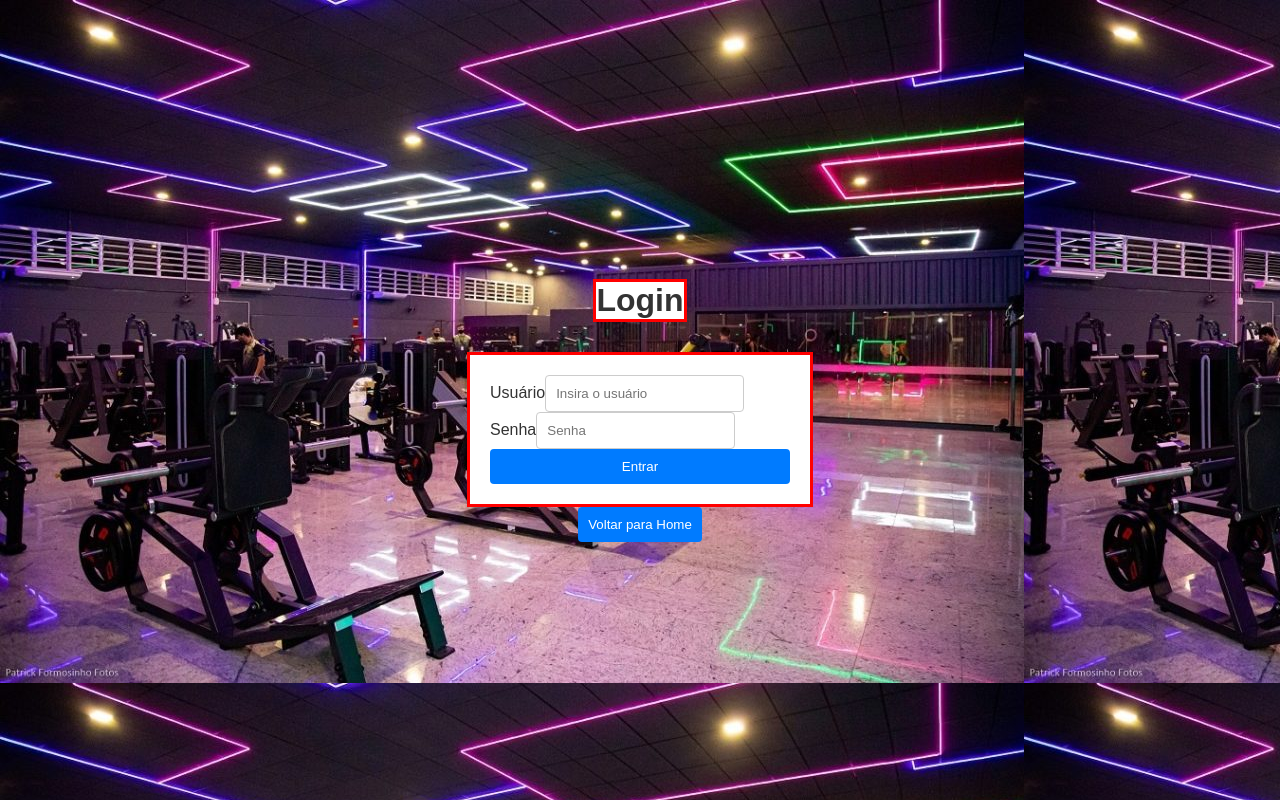
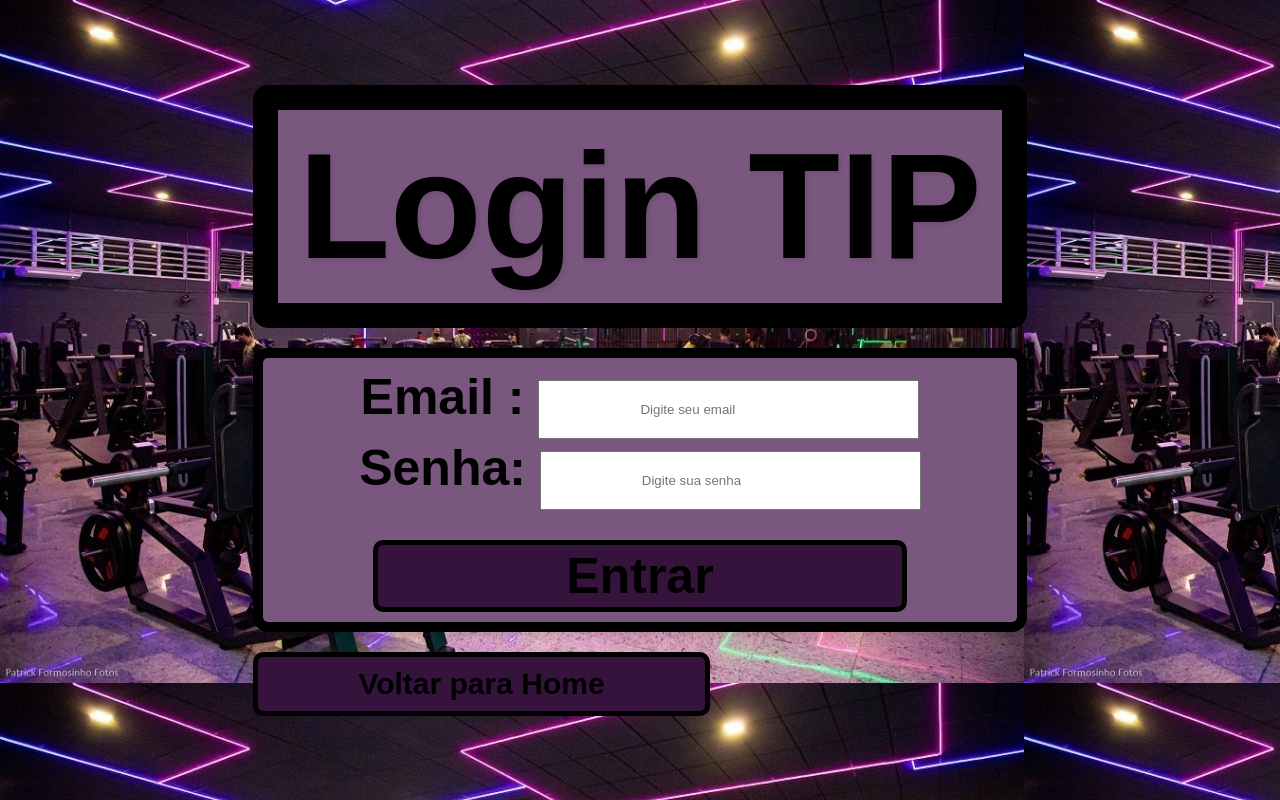
Before and after one commit to Alex891329/academia, a React (Create React App) app in the folder minha-academia/: page /login in a window 1280 px wide. Built offline with nearby package versions, Linux system fonts and the light colour scheme.

Commit message:
atualizaçao

```diff
--- a/minha-academia/src/componentes/Home.css
+++ b/minha-academia/src/componentes/Home.css
@@ -1,69 +1,26 @@
-/* Estilos gerais */
-body {
-  font-family: Arial, sans-serif;
-  background-color: #f4f4f4;
-  color: #333;
-  background-image: url('./acad.jpg');
+.custom-card {
+
+  display: flex;
+  flex-direction: column;
+  align-items: center;
+  justify-content: center;
+  background-color: #7a577e;
+  padding: 10px 20px;
+  border: 20px solid #000000;
+  border-radius: 15px;
+  font-size: 50px;
+  color: #000000;
+  margin-top: 250px;
+  margin-bottom: 10px;
+  text-shadow: 2px 2px 4px rgba(0, 0, 0, 0.1);
 }
 
-/* Estilos para a Navbar */
-.Navbar {
-  background-color: #333;
-  color: white;
+.custom-card-wide {
+  width: 50rem;
+  font-size: 20px;
+  color: #000000;
+  background-color: #7a577e;
+  padding: 10px 20px;
+  border: 25px solid #000000;
+  border-radius: 15px;
 }
-
-.Navbar.Brand {
-  color: #ff6347;
-}
-
-/* Estilos para os Cards */
-.Card {
-  box-shadow: 0 4px 8px 0 rgba(0,0,0,0.2);
-  transition: 0.3s;
-  border-radius: 5px;
-}
-
-.Card:hover {
-  box-shadow: 0 8px 16px 0 rgba(0,0,0,0.2);
-}
-
-.Card.Body {
-  padding: 2px 16px;
-}
-
-.Card.Title {
-  color: #ff6347;
-}
-
-/* Estilos para o Container */
-.Container {
-  display: flex;
-  justify-content: center;
-  align-items: center;
-  height: 100vh;
-}
-
-/* Estilos para o botão */
-.Button {
-  background-color: #ff6347;
-  color: white;
-  border: none;
-  padding: 15px 32px;
-  text-align: center;
-  text-decoration: none;
-  display: inline-block;
-  font-size: 16px;
-  margin: 4px 2px;
-  transition-duration: 0.4s;
-  cursor: pointer;
-}
-
-.Button:hover {
-  background-color: white;
-  color: black;
-}
-
-
-.custom-font {
-  font-family: 'Roboto', sans-serif;
-}
--- a/minha-academia/src/componentes/Home.js
+++ b/minha-academia/src/componentes/Home.js
@@ -6,22 +6,21 @@ import "./Home.css";
 function Home() {
   return (
     <>
-      <Container className="p-3 bg-light rounded-3" style={{ marginTop: '30px' }}>
-        <Card style={{ width: '30rem', backgroundColor: 'white', border: '3px solid red' }}>
+      <Container className="p-3 bg-light rounded-3 mt-3">
+        <Card className="custom-card">
           <Card.Body>
-            <Card.Title><strong>Bem-vindo ao Administrador de Academia V1.0</strong></Card.Title>
-            <Card.Text>Gerenciando sua academia com eficiência e simplicidade.</Card.Text>
+            <Card.Title><strong>Bem-vindo a TIP </strong></Card.Title>
+
           </Card.Body>
         </Card>
       </Container>
 
-
-      <Container className="custom-font"  style={{ marginTop: '30px', display: 'flex', flexDirection: 'column', alignItems: 'center' }}>
-        <Card style={{ width: '50rem', backgroundColor: 'white', border: '3px solid red' }}>
+      <Container className="custom-font mt-3 d-flex flex-column align-items-center">
+        <Card className="custom-card-wide">
           <Card.Body>
             <Card.Title><strong>Descrição do Projeto</strong></Card.Title>
             <Card.Text>
-              O <strong>Gerenciador de Academia Funcional Fitness</strong> é uma aplicação web desenvolvida para facilitar a gestão de academias, oferecendo uma solução completa para o controle de alunos, matrículas, agendamentos de aulas e acompanhamento de medidas corporais.
+              O <strong>Gerenciador de Academia TIP</strong> é uma aplicação web desenvolvida para facilitar a gestão de academias, oferecendo uma solução completa para o controle de alunos, matrículas, agendamentos de aulas e acompanhamento de medidas corporais.
             </Card.Text>
             <Card.Text>
               <strong>Funcionalidades Principais:</strong>
@@ -47,9 +46,8 @@ function Home() {
             </Card.Text>
           </Card.Body>
           <Link to="/login">
-              <Button variant="primary">Realizar Login</Button>
-            </Link>
-
+            <Button variant="primary" className="login-button">Realizar Login</Button>
+          </Link>
         </Card>
       </Container>
     </>
--- a/minha-academia/src/componentes/Login.css
+++ b/minha-academia/src/componentes/Login.css
@@ -1,41 +1,68 @@
-.container-sm {
+body {
+  font-family: 'Arial', sans-serif;
+  background-color: #e9ecef;
+  margin: 0;
+  padding: 0;
   display: flex;
-    flex-direction: column;
+  justify-content: center;
   align-items: center;
-    justify-content: center;
   height: 100vh;
 }
 
-  .mb-3.row {
-    width: 300px;
+
+.login-title {
   margin-bottom: 20px;
+  margin-top: 10px;
+  padding: 10px 20px;
+  background: #7a577e;
+  border: 25px solid #000000;
+  border-radius: 15px;
+  font-size: 150px;
+  color: #000000;
+  text-shadow: 2px 2px 4px rgba(0, 0, 0, 0.1);
 }
 
-  .col-sm-10 {
-    padding: 10px;
+.login-card {
+  margin-bottom: 20px;
+  padding: 10px 20px;
+  background: #7a577e;
+  border: 10px solid #000000;
+  font-size: 50px;
+  color: #000000;
+  border-radius: 15px;
+  box-shadow: 0 4px 8px rgba(0, 0, 0, 0.1);
+  font-weight: bold;
+  text-align: center;
 }
 
-  .form-control-plaintext {
-    border: none;
-    outline: none;
+.login-card .form-control {
+  margin-bottom: 0px;
+  padding: 20px 100px;
 }
 
-  .form-control {
-    border: 1px solid #ccc;
-    border-radius: 4px;
-    padding: 10px;
+.login-button {
+  width: 75%;
+  margin-top: 30px;
+  background-color: #35133d;
+  font-size: 50px;
+  font-weight: bold;
+  border: 5px solid #000000;
+  border-radius: 10px;
+  padding: 2px 100px;
+
 }
 
-  button {
-    width: 100%;
-    padding: 10px;
-    background-color: #007bff;
-    color: white;
-    border: none;
-    border-radius: 4px;
-    cursor: pointer;
+.back-button {
+  margin-bottom: 10px;
+  background-color: #35133d;
+  text-decoration: none;
+  padding: 10px 100px;
+  font-size: 30px;
+  font-weight: bold;
+  border: 5px solid #000000;
+  border-radius: 10px;
 }
 
-  button:hover {
-    background-color: #0056b3;
+.back-button:hover {
+  text-decoration: underline;
 }
--- a/minha-academia/src/componentes/Login.js
+++ b/minha-academia/src/componentes/Login.js
@@ -1,10 +1,6 @@
-import { useNavigate } from 'react-router-dom';
 import React, { useState } from 'react';
-import { Link } from 'react-router-dom';
-import Button from 'react-bootstrap/Button';
-import Form from 'react-bootstrap/Form';
-import Container from 'react-bootstrap/Container';
-import Card from 'react-bootstrap/Card';
+import { useNavigate, Link } from 'react-router-dom';
+import { Button, Form, Container, Card } from 'react-bootstrap';
 import axios from 'axios';
 import './Login.css';
 
@@ -17,10 +13,7 @@ function Login() {
     event.preventDefault();
 
     try {
-      const response = await axios.post('http://localhost:3000/login', {
-        email,
-        senha,
-      });
+      const response = await axios.post('http://localhost:3000/login', { email, senha });
 
       if (response.data.message === 'Login realizado com sucesso') {
         navigate('/dashboard');
@@ -33,26 +26,39 @@ function Login() {
   };
 
   return (
-    <Container style={{ display: 'flex', flexDirection: 'column', alignItems: 'center', justifyContent: 'center', height: '100vh' }}>
-      <h1 style={{ marginBottom: '30px', background: 'white', border: '3px solid red' }}>Login</h1>
-      <Card style={{ width: '300px', padding: '20px', background: 'white', border: '3px solid red' }}>
+    <Container className="login-container">
+      <h1 className="login-title">Login TIP</h1>
+      <Card className="login-card">
         <Form onSubmit={handleSubmit}>
           <Form.Group controlId="formBasicEmail">
-            <Form.Label>Usuário</Form.Label>
-            <Form.Control type="email" placeholder="Insira o usuário" value={email} onChange={(e) => setEmail(e.target.value)} />
+            <Form.Label>Email : </Form.Label>
+            <Form.Control
+              type="email"
+              placeholder="Digite seu email"
+              value={email}
+              onChange={(e) => setEmail(e.target.value)}
+            />
           </Form.Group>
 
           <Form.Group controlId="formBasicPassword">
-            <Form.Label>Senha</Form.Label>
-            <Form.Control type="password" placeholder="Senha" value={senha} onChange={(e) => setSenha(e.target.value)} />
+            <Form.Label>Senha: </Form.Label>
+            <Form.Control
+              type="password"
+              placeholder="Digite sua senha"
+              value={senha}
+              onChange={(e) => setSenha(e.target.value)}
+            />
           </Form.Group>
-          <Button variant="primary" type="submit">
+
+          <Button variant="primary" type="submit" className="login-button">
             Entrar
           </Button>
         </Form>
       </Card>
       <Link to="/">
-        <Button variant="link">Voltar para Home</Button>
+        <Button variant="link" className="back-button">
+          Voltar para Home
+        </Button>
       </Link>
     </Container>
   );
```
Lines whose indentation alone changed are shown as unchanged.
